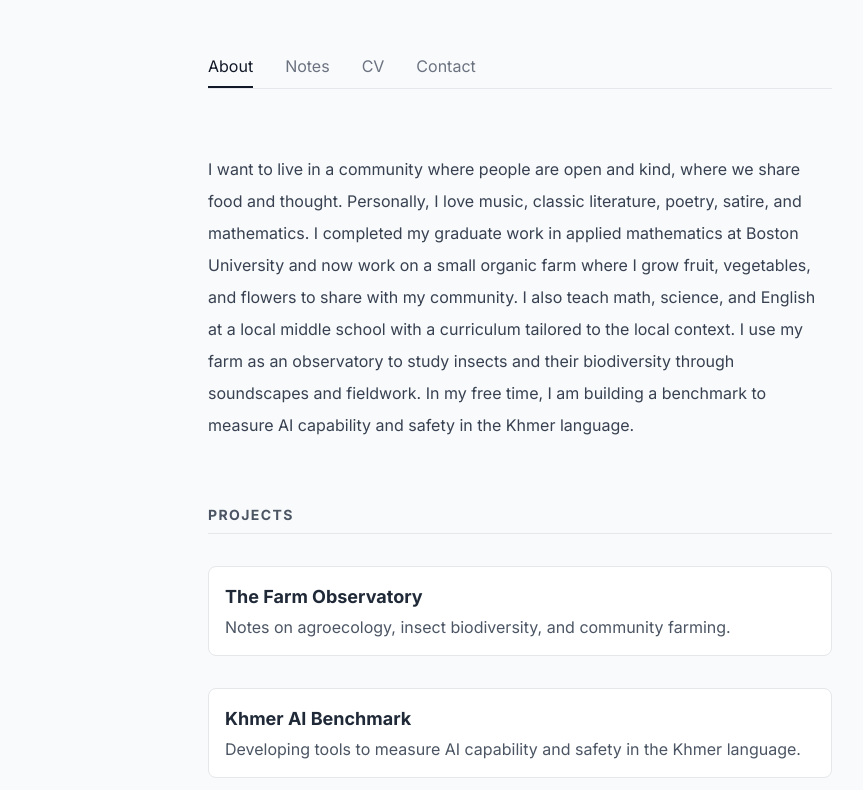
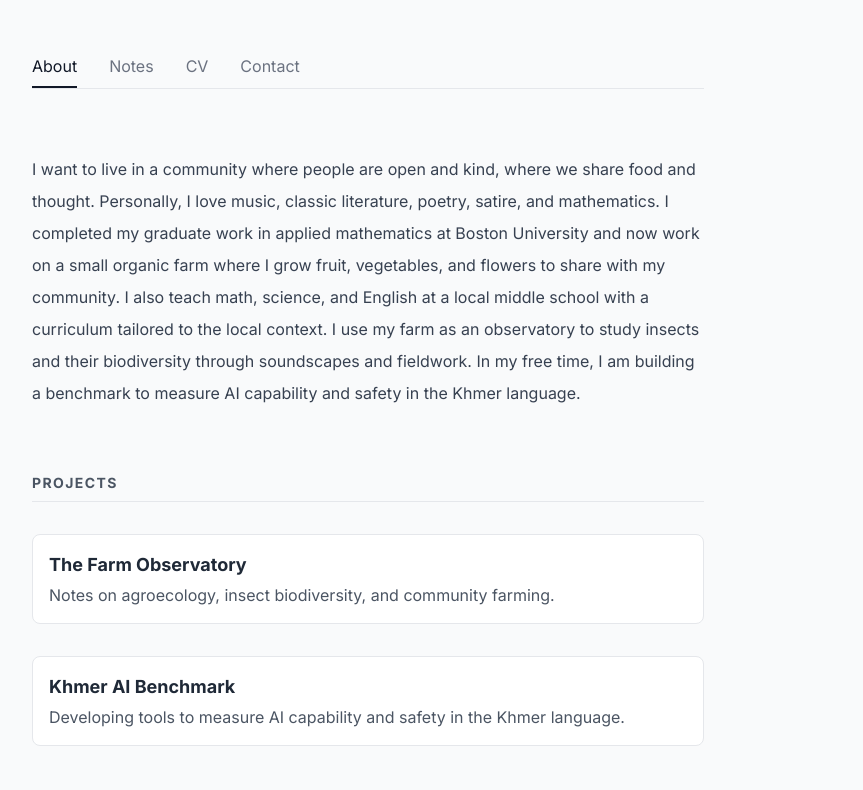
Before and after one commit to VannyKhon/Vanny-Khon, a plain HTML site: page index.html in a window 1280 px wide. Shown: the part 138-928 px from the top of the page, without its empty margins (120-983 px from the left). Drawn offline with nearby package versions, Linux system fonts and the light colour scheme.

Commit message:
Update index.html

```diff
--- a/index.html
+++ b/index.html
@@ -11,13 +11,17 @@
     <link rel="stylesheet" href="style.css">
 </head>
 <body class="text-gray-800">
-    <div class="max-w-2xl mx-auto px-6 py-12 md:py-20">
+    <!-- 1. The outer container is wider and centered on the page -->
+    <div class="max-w-5xl mx-auto px-6 py-12 md:py-20">
+        <!-- 2. The inner container holds your content, making it narrower -->
+        <div class="max-w-2xl">
             <header class="mb-16">
                 <h1 class="text-3xl md:text-4xl font-bold mb-2">Vanny Khon</h1>
             </header>
             <nav class="border-b border-gray-200 mb-16">
                 <ul class="flex space-x-8">
                     <li><a href="index.html" class="nav-link active">About</a></li>
+                    <!-- THE LINK IS NOW CORRECTED TO 'notes.html' -->
                     <li><a href="notes.html" class="nav-link">Notes</a></li>
                     <li><a href="cv.html" class="nav-link">CV</a></li>
                     <li><a href="contact.html" class="nav-link">Contact</a></li>
@@ -49,6 +53,7 @@
             <footer class="text-center text-gray-500 mt-20 pt-8 border-t border-gray-200">
                 <p>&copy; 2025 Vanny Khon. All rights reserved.</p>
             </footer>
-    </div>
+        </div> <!-- End of inner container -->
+    </div> <!-- End of outer container -->
 </body>
 </html>
```
Lines whose indentation alone changed are shown as unchanged.
